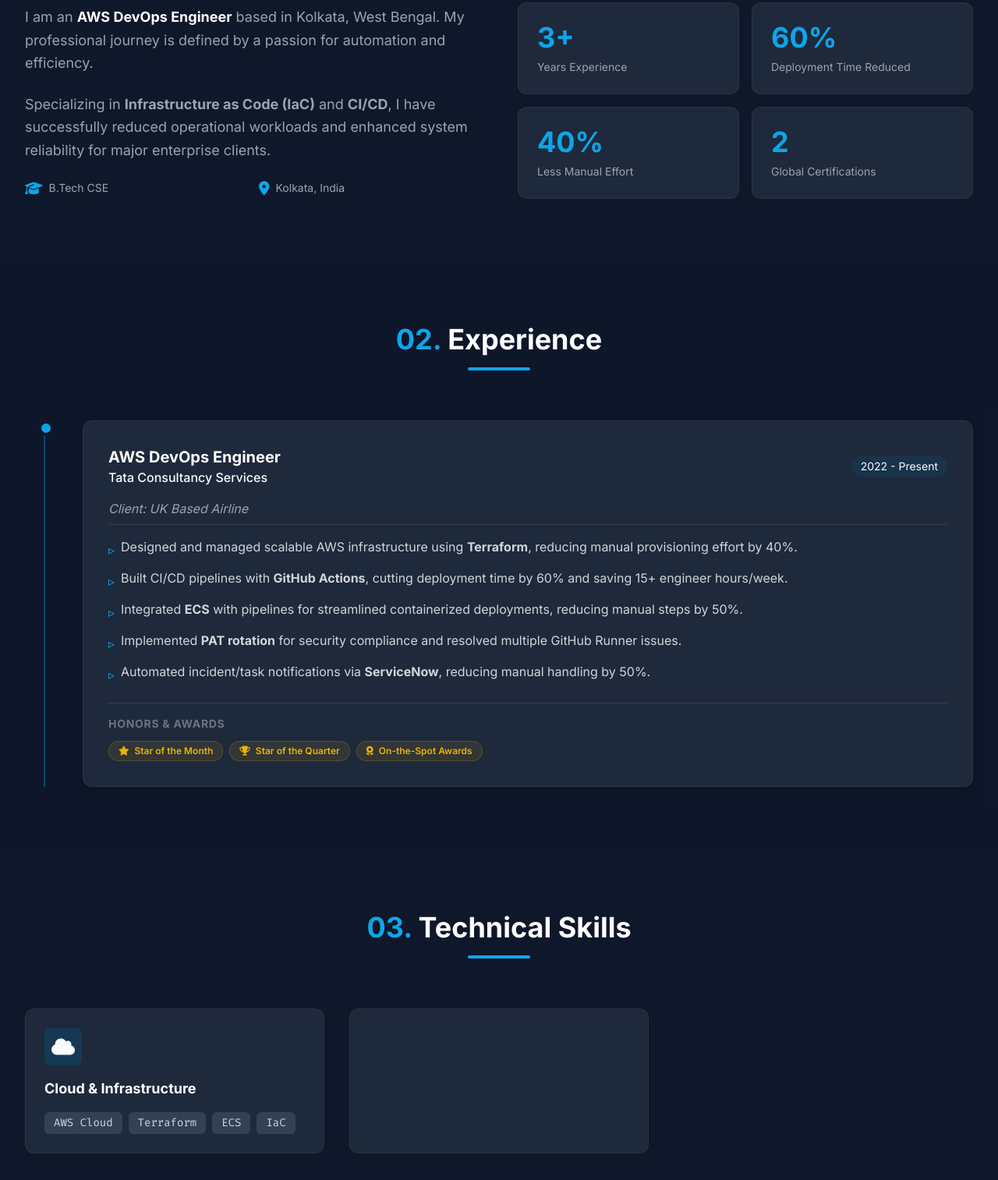
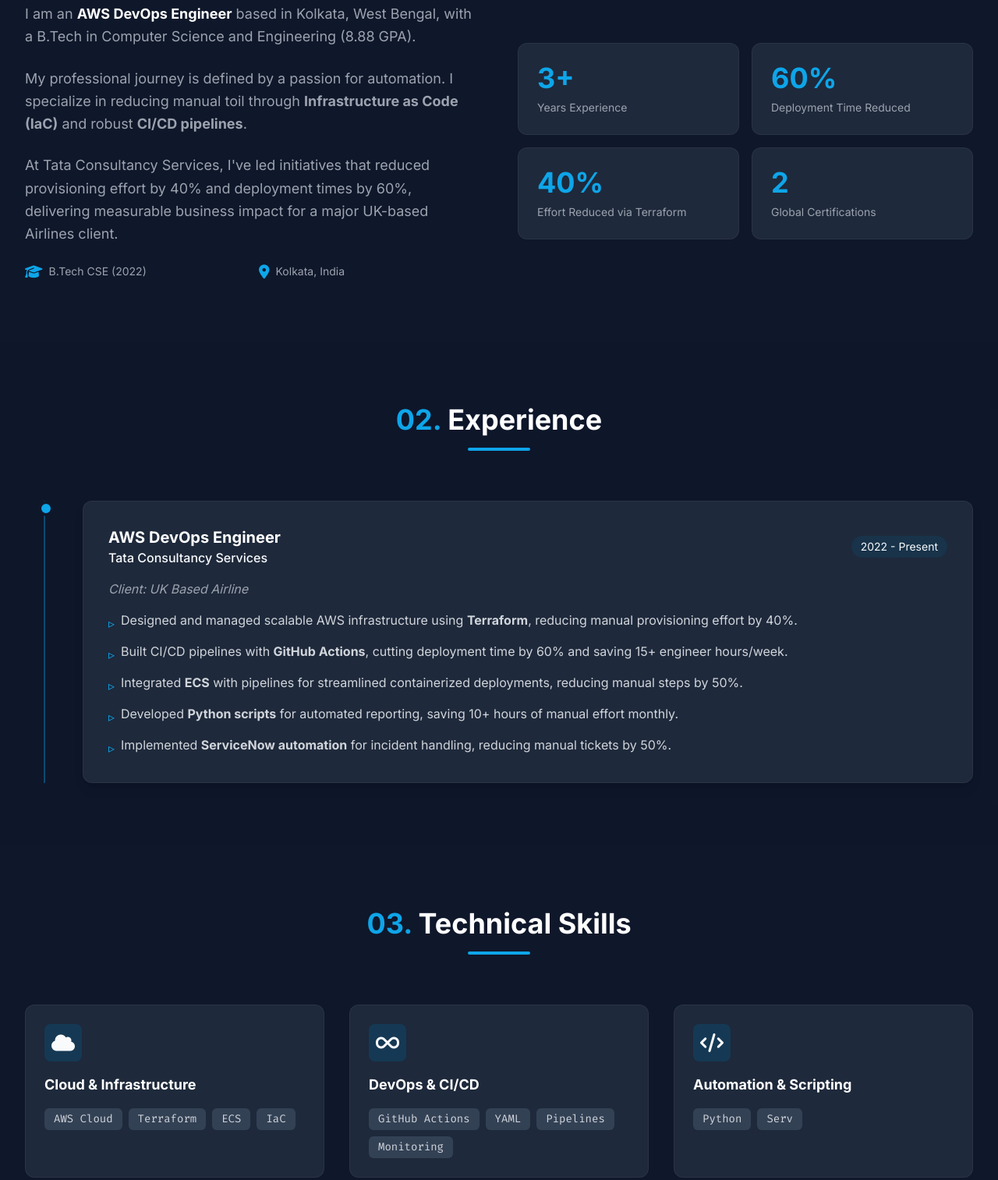
Before and after one commit to Tirthankar25-prog/Tirthankar_Portfolio, a plain HTML site: page Index.html in a window 1280 px wide. Shown: the part 1001-2514 px from the top of the page at 78% size. Drawn offline with nearby package versions, Linux system fonts and the light colour scheme.

Commit message:
Refactor navigation and update professional details
Removed animation utilities and replaced Education links with Certifications in the navigation. Updated professional summary and achievements to reflect recent changes.

```diff
--- a/Index.html
+++ b/Index.html
@@ -75,22 +75,6 @@
             backdrop-filter: blur(12px);
             -webkit-backdrop-filter: blur(12px);
         }
-
-        /* Animation utilities */
-        .fade-in-up {
-            animation: fadeInUp 0.8s ease-out forwards;
-            opacity: 0;
-            transform: translateY(20px);
-        }
-        @keyframes fadeInUp {
-            to {
-                opacity: 1;
-                transform: translateY(0);
-            }
-        }
-        .delay-100 { animation-delay: 100ms; }
-        .delay-200 { animation-delay: 200ms; }
-        .delay-300 { animation-delay: 300ms; }
     </style>
 </head>
 <body class="bg-dark-bg text-dark-text font-sans antialiased selection:bg-brand-500 selection:text-white">
@@ -109,7 +93,7 @@
                         <a href="#about" class="hover:text-brand-500 transition-colors px-3 py-2 rounded-md text-sm font-medium">About</a>
                         <a href="#experience" class="hover:text-brand-500 transition-colors px-3 py-2 rounded-md text-sm font-medium">Experience</a>
                         <a href="#skills" class="hover:text-brand-500 transition-colors px-3 py-2 rounded-md text-sm font-medium">Skills</a>
-                        <a href="#education" class="hover:text-brand-500 transition-colors px-3 py-2 rounded-md text-sm font-medium">Education</a>
+                        <a href="#certifications" class="hover:text-brand-500 transition-colors px-3 py-2 rounded-md text-sm font-medium">Certifications</a>
                         <a href="#contact" class="bg-brand-600 hover:bg-brand-500 text-white px-4 py-2 rounded-md text-sm font-medium transition-colors">Contact Me</a>
                     </div>
                 </div>
@@ -130,7 +114,7 @@
                 <a href="#about" class="text-gray-300 hover:text-brand-500 block px-3 py-2 rounded-md text-base font-medium">About</a>
                 <a href="#experience" class="text-gray-300 hover:text-brand-500 block px-3 py-2 rounded-md text-base font-medium">Experience</a>
                 <a href="#skills" class="text-gray-300 hover:text-brand-500 block px-3 py-2 rounded-md text-base font-medium">Skills</a>
-                <a href="#education" class="text-gray-300 hover:text-brand-500 block px-3 py-2 rounded-md text-base font-medium">Education</a>
+                <a href="#certifications" class="text-gray-300 hover:text-brand-500 block px-3 py-2 rounded-md text-base font-medium">Certifications</a>
                 <a href="#contact" class="text-brand-500 block px-3 py-2 rounded-md text-base font-bold">Contact Me</a>
             </div>
         </div>
@@ -145,9 +129,9 @@
         </div>
 
         <div class="max-w-7xl mx-auto px-4 sm:px-6 lg:px-8 flex flex-col md:flex-row items-center">
-            <div class="md:w-1/2 text-left space-y-6 fade-in-up">
+            <div class="md:w-1/2 text-left space-y-6">
                 <div class="inline-flex items-center px-3 py-1 rounded-full border border-brand-500/30 bg-brand-500/10 text-brand-400 text-sm font-mono mb-4">
-                    <span class="mr-2 h-2 w-2 rounded-full bg-brand-500 animate-pulse"></span> Available for new opportunities
+                    <span class="mr-2">●</span> Available for new opportunities
                 </div>
                 <h1 class="text-4xl md:text-6xl font-bold tracking-tight">
                     Hi, I'm <span class="text-brand-500">Tirthankar</span>
@@ -169,7 +153,7 @@
             </div>
 
             <!-- Hero Graphic / Terminal -->
-            <div class="md:w-1/2 mt-12 md:mt-0 relative fade-in-up delay-200">
+            <div class="md:w-1/2 mt-12 md:mt-0 relative">
                 <div class="rounded-xl bg-dark-card border border-white/10 shadow-2xl overflow-hidden transform rotate-1 hover:rotate-0 transition-transform duration-500">
                     <div class="flex items-center px-4 py-2 bg-slate-900/50 border-b border-white/5">
                         <div class="flex space-x-2">
@@ -207,15 +191,18 @@
             <div class="grid md:grid-cols-2 gap-12 items-center">
                 <div class="space-y-6 text-gray-400 text-lg leading-relaxed">
                     <p>
-                        I am an <strong class="text-white">AWS DevOps Engineer</strong> based in Kolkata, West Bengal. My professional journey is defined by a passion for automation and efficiency.
+                        I am an <strong class="text-white">AWS DevOps Engineer</strong> based in Kolkata, West Bengal, with a B.Tech in Computer Science and Engineering (8.88 GPA).
                     </p>
                     <p>
-                        Specializing in <strong>Infrastructure as Code (IaC)</strong> and <strong>CI/CD</strong>, I have successfully reduced operational workloads and enhanced system reliability for major enterprise clients.
+                        My professional journey is defined by a passion for automation. I specialize in reducing manual toil through <strong>Infrastructure as Code (IaC)</strong> and robust <strong>CI/CD pipelines</strong>.
+                    </p>
+                    <p>
+                        At Tata Consultancy Services, I've led initiatives that reduced provisioning effort by 40% and deployment times by 60%, delivering measurable business impact for a major UK-based Airlines client.
                     </p>
                     <div class="grid grid-cols-2 gap-4 mt-6">
                         <div class="flex items-center gap-2">
                             <i class="fas fa-graduation-cap text-brand-500"></i>
-                            <span class="text-sm">B.Tech CSE</span>
+                            <span class="text-sm">B.Tech CSE (2022)</span>
                         </div>
                         <div class="flex items-center gap-2">
                             <i class="fas fa-map-marker-alt text-brand-500"></i>
@@ -236,7 +223,7 @@
                     </div>
                     <div class="bg-dark-card p-6 rounded-xl border border-white/5 hover:border-brand-500/50 transition-all group">
                         <div class="text-4xl font-bold text-brand-500 mb-2 group-hover:scale-110 transition-transform">40%</div>
-                        <div class="text-sm text-gray-400">Less Manual Effort</div>
+                        <div class="text-sm text-gray-400">Effort Reduced via Terraform</div>
                     </div>
                     <div class="bg-dark-card p-6 rounded-xl border border-white/5 hover:border-brand-500/50 transition-all group">
                         <div class="text-4xl font-bold text-brand-500 mb-2 group-hover:scale-110 transition-transform">2</div>
@@ -260,7 +247,7 @@
                 <div class="relative pl-8 md:pl-12">
                     <div class="absolute -left-[9px] top-0 w-5 h-5 rounded-full bg-brand-500 border-4 border-dark-bg"></div>
 
-                    <div class="bg-dark-card p-6 md:p-8 rounded-xl border border-white/5 shadow-lg hover:shadow-brand-500/10 transition-all">
+                    <div class="bg-dark-card p-6 md:p-8 rounded-xl border border-white/5 shadow-lg">
                         <div class="flex flex-col md:flex-row md:items-center md:justify-between mb-4">
                             <div>
                                 <h3 class="text-xl font-bold text-white">AWS DevOps Engineer</h3>
@@ -271,7 +258,7 @@
                             </div>
                         </div>
 
-                        <p class="text-gray-400 italic mb-4 border-b border-white/10 pb-2">Client: UK Based Airline</p>
+                        <p class="text-gray-400 italic mb-4">Client: UK Based Airline</p>
 
                         <ul class="space-y-3 text-gray-300">
                             <li class="flex items-start">
@@ -288,29 +275,13 @@
                             </li>
                             <li class="flex items-start">
                                 <span class="text-brand-500 mr-2 mt-1">▹</span>
-                                <span>Implemented <strong>PAT rotation</strong> for security compliance and resolved multiple GitHub Runner issues.</span>
+                                <span>Developed <strong>Python scripts</strong> for automated reporting, saving 10+ hours of manual effort monthly.</span>
                             </li>
                             <li class="flex items-start">
                                 <span class="text-brand-500 mr-2 mt-1">▹</span>
-                                <span>Automated incident/task notifications via <strong>ServiceNow</strong>, reducing manual handling by 50%.</span>
+                                <span>Implemented <strong>ServiceNow automation</strong> for incident handling, reducing manual tickets by 50%.</span>
                             </li>
                         </ul>
-
-                        <!-- Awards subsection -->
-                        <div class="mt-6 pt-4 border-t border-white/10">
-                            <h4 class="text-sm uppercase tracking-wider text-gray-500 font-bold mb-3">Honors & Awards</h4>
-                            <div class="flex flex-wrap gap-2">
-                                <span class="px-3 py-1 bg-yellow-500/10 text-yellow-500 border border-yellow-500/20 rounded-full text-xs font-semibold">
-                                    <i class="fas fa-star mr-1"></i> Star of the Month
-                                </span>
-                                <span class="px-3 py-1 bg-yellow-500/10 text-yellow-500 border border-yellow-500/20 rounded-full text-xs font-semibold">
-                                    <i class="fas fa-trophy mr-1"></i> Star of the Quarter
-                                </span>
-                                <span class="px-3 py-1 bg-yellow-500/10 text-yellow-500 border border-yellow-500/20 rounded-full text-xs font-semibold">
-                                    <i class="fas fa-award mr-1"></i> On-the-Spot Awards
-                                </span>
-                            </div>
-                        </div>
                     </div>
                 </div>
             </div>
@@ -342,4 +313,24 @@
 
                 <!-- DevOps & CI/CD -->
                 <div class="bg-dark-card p-6 rounded-xl border border-white/5 hover:border-brand-500/50 transition-colors">
-                    <div class="w-12 h-12 bg-brand-900/50 rounded-lg flex items-center justify-cen
+                    <div class="w-12 h-12 bg-brand-900/50 rounded-lg flex items-center justify-center mb-4 text-brand-400">
+                        <i class="fas fa-infinity text-2xl"></i>
+                    </div>
+                    <h3 class="text-lg font-bold text-white mb-4">DevOps & CI/CD</h3>
+                    <div class="flex flex-wrap gap-2">
+                        <span class="px-3 py-1 bg-slate-700 text-sm text-gray-300 rounded-md font-mono">GitHub Actions</span>
+                        <span class="px-3 py-1 bg-slate-700 text-sm text-gray-300 rounded-md font-mono">YAML</span>
+                        <span class="px-3 py-1 bg-slate-700 text-sm text-gray-300 rounded-md font-mono">Pipelines</span>
+                        <span class="px-3 py-1 bg-slate-700 text-sm text-gray-300 rounded-md font-mono">Monitoring</span>
+                    </div>
+                </div>
+
+                <!-- Automation & Scripting -->
+                <div class="bg-dark-card p-6 rounded-xl border border-white/5 hover:border-brand-500/50 transition-colors">
+                    <div class="w-12 h-12 bg-brand-900/50 rounded-lg flex items-center justify-center mb-4 text-brand-400">
+                        <i class="fas fa-code text-2xl"></i>
+                    </div>
+                    <h3 class="text-lg font-bold text-white mb-4">Automation & Scripting</h3>
+                    <div class="flex flex-wrap gap-2">
+                        <span class="px-3 py-1 bg-slate-700 text-sm text-gray-300 rounded-md font-mono">Python</span>
+                        <span class="px-3 py-1 bg-slate-700 text-sm text-gray-300 rounded-md font-mono">Serv
```
